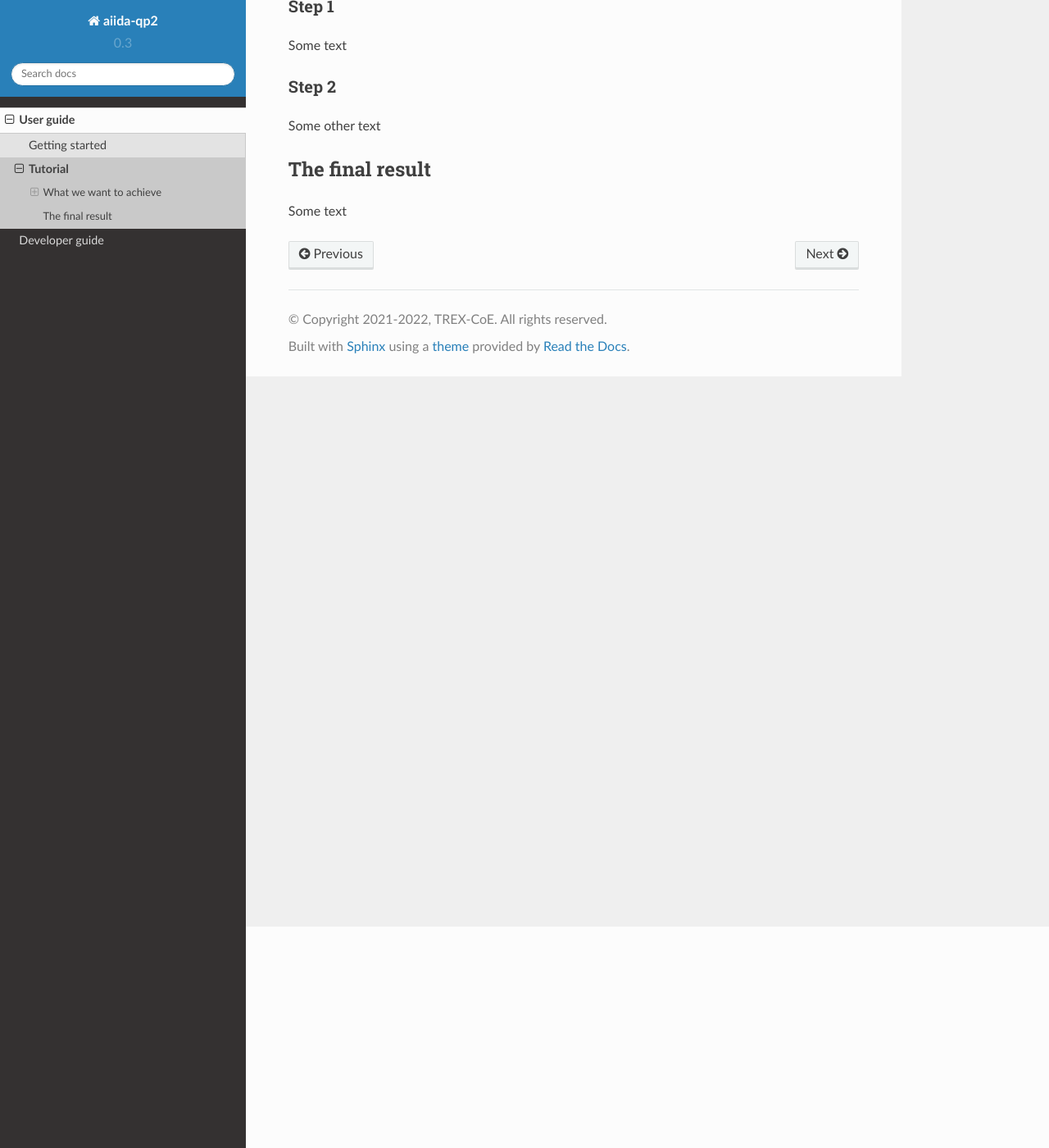
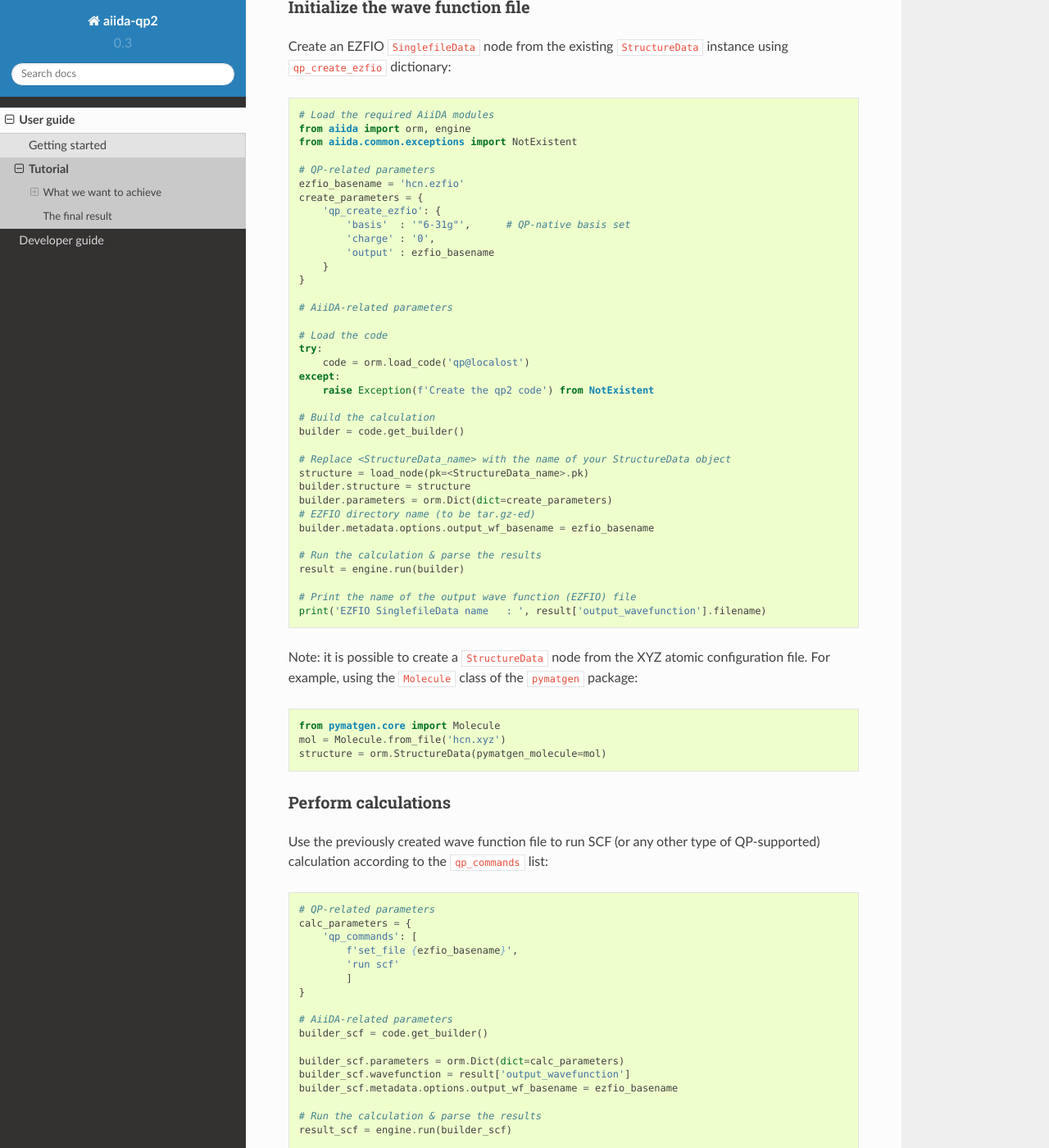
Before and after one commit to TREX-CoE/aiida-qp2, a Sphinx documentation site: the page built from docs/source/user_guide/tutorial.rst, in a window 1280 px wide and 1400 px high, scrolled down 270 px. Shown: the whole window at 82% size. Built offline with Sphinx 7.4.7 and the Read the Docs theme 2.0.0, drawn with Linux system fonts in a browser that asks for light colours; pages that are not in the unit, such as notebooks, are missing from menus; some of the changed text lies outside the part shown.

Commit message:
Better documentation

```diff
--- a/docs/source/developer_guide/index.rst
+++ b/docs/source/developer_guide/index.rst
@@ -4,11 +4,6 @@ Developer guide
 
 Running the tests
 +++++++++++++++++
-
-The following will discover and run all unit test::
-
-    pip install -e .[testing]
-    pytest -v
 
 Automatic coding style checks
 +++++++++++++++++++++++++++++
@@ -33,7 +28,6 @@ Continuous integration
 
 ``aiida_qp2`` comes with a ``.github`` folder that contains continuous integration tests on every commit using `GitHub Actions <https://github.com/features/actions>`_. It will:
 
-#. run all tests for the ``django`` ORM
 #. build the documentation
 #. check coding style and version number (not required to pass by default)
 
--- a/docs/source/index.rst
+++ b/docs/source/index.rst
@@ -14,10 +14,6 @@ The aiida-qp2 plugin for `AiiDA`_
    user_guide/index
    developer_guide/index
    API documentation <apidoc/aiida_qp2>
-
-If you use this plugin for your research, please cite the following work:
-
-.. highlights:: Author Name1, Author Name2, *Paper title*, Jornal Name XXX, YYYY (Year).
 
 If you use AiiDA for your research, please cite the following work:
 
--- a/docs/source/user_guide/tutorial.rst
+++ b/docs/source/user_guide/tutorial.rst
@@ -2,22 +2,90 @@
 Tutorial
 ========
 
-This page can contain a simple tutorial for your code.
+This page contains a simple tutorial for ``aiida-qp2`` plugin.
 
 What we want to achieve
 +++++++++++++++++++++++
 
-Step 1
-------
+Initialize the wave function file
+---------------------------------
 
-Some text
+Create an EZFIO ``SinglefileData`` node from the existing ``StructureData`` instance using ``qp_create_ezfio`` dictionary::
 
-Step 2
-------
 
-Some other text
+        # Load the required AiiDA modules
+        from aiida import orm, engine
+        from aiida.common.exceptions import NotExistent
+
+        # QP-related parameters
+        ezfio_basename = 'hcn.ezfio'
+        create_parameters = {
+            'qp_create_ezfio': {
+                'basis'  : '"6-31g"',      # QP-native basis set
+                'charge' : '0',
+                'output' : ezfio_basename
+            }
+        }
+
+        # AiiDA-related parameters
+
+        # Load the code
+        try:
+            code = orm.load_code('qp@localost')
+        except:
+            raise Exception(f'Create the qp2 code') from NotExistent
+
+        # Build the calculation
+        builder = code.get_builder()
+
+        # Replace <StructureData_name> with the name of your StructureData object
+        structure = load_node(pk=<StructureData_name>.pk)
+        builder.structure = structure
+        builder.parameters = orm.Dict(dict=create_parameters)
+        # EZFIO directory name (to be tar.gz-ed)
+        builder.metadata.options.output_wf_basename = ezfio_basename
+
+        # Run the calculation & parse the results
+        result = engine.run(builder)
+
+        # Print the name of the output wave function (EZFIO) file
+        print('EZFIO SinglefileData name   : ', result['output_wavefunction'].filename)
+
+
+Note: it is possible to create a ``StructureData`` node from the XYZ atomic configuration file. For example, using the ``Molecule`` class of the ``pymatgen`` package::
+
+        from pymatgen.core import Molecule
+        mol = Molecule.from_file('hcn.xyz')
+        structure = orm.StructureData(pymatgen_molecule=mol)
+
+Perform calculations
+--------------------
+
+Use the previously created wave function file to run SCF (or any other type of QP-supported) calculation according to the ``qp_commands`` list::
+
+        # QP-related parameters
+        calc_parameters = {
+            'qp_commands': [
+                f'set_file {ezfio_basename}',
+                'run scf'
+                ]
+        }
+
+        # AiiDA-related parameters
+        builder_scf = code.get_builder()
+
+        builder_scf.parameters = orm.Dict(dict=calc_parameters)
+        builder_scf.wavefunction = result['output_wavefunction']
+        builder_scf.metadata.options.output_wf_basename = ezfio_basename
+
+        # Run the calculation & parse the results
+        result_scf = engine.run(builder_scf)
+
+        # Print the computed SCF energy
+        print('SCF energy (Hartree)        : ', result_scf['output_energy'])
+
 
 The final result
 +++++++++++++++++++++++
 
-Some text
+You have created a wave function file using parameters provided in ``qp_create_ezfio`` dict. You have then computed the SCF energy with Quantum Package via the ``aiida-qp2`` plugin using the ``qp_commands`` list. All input and output nodes have been stored in the data provenance and can be queried for.
```
Also changed, not shown: docs/source/user_guide/get_started.rst (+7 -7 lines).
